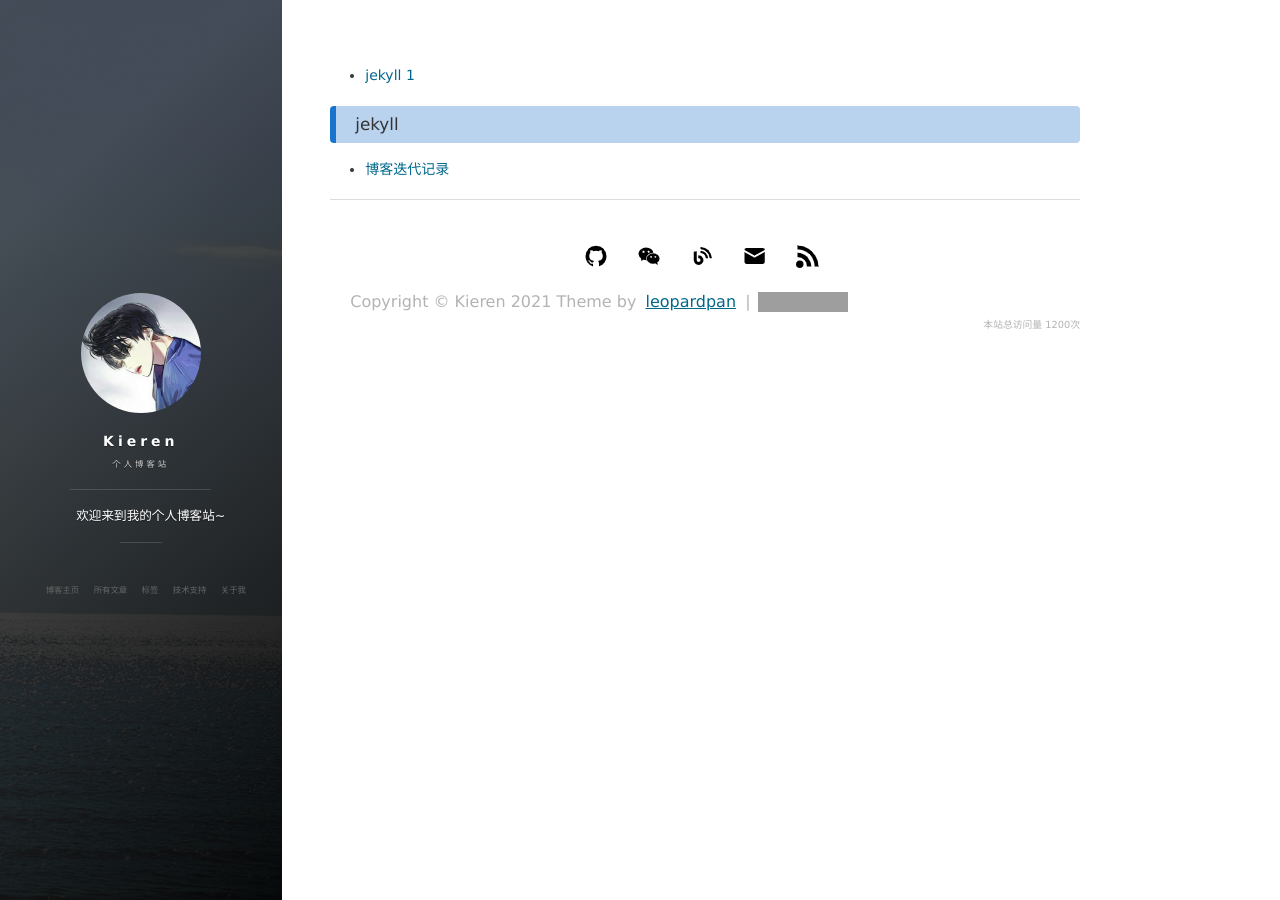
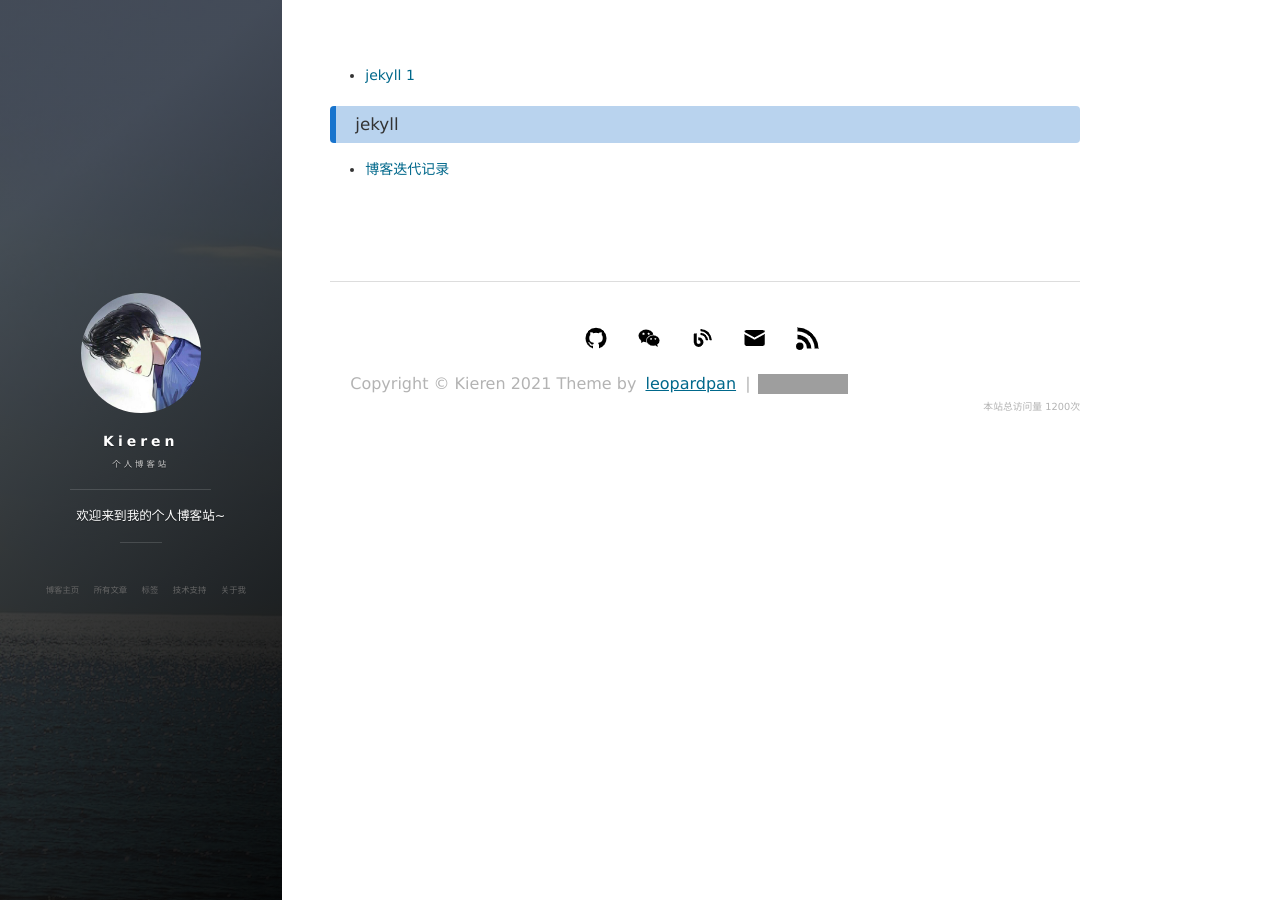
Before and after one commit to Little-Five/Little-Five.github.io, a Jekyll site: the page built from tags.html, in a window 1280 px wide. Built offline with Jekyll 4.4.1, drawn with Linux system fonts in a browser that asks for light colours; nearby versions of some CDN libraries; comment, search, counter and statistics services are not loaded; grey boxes are pictures that could not be loaded.

Commit message:
modify copyright

```diff
--- a/css/main.css
+++ b/css/main.css
@@ -413,6 +413,7 @@ img::-moz-selection {
   .footer {
     display: block;
     padding: 2em 0 0 0;
+    margin-top: 100px;
     border-top: 1px solid #DDDDDD;
     font-size: .7em;
     color: #b3b3b3; }
@@ -420,6 +421,8 @@ img::-moz-selection {
   .footer__copyright {
     display: block;
     margin-bottom: .7em;
+    text-align:center;
+    margin-top: 20px;
   }
   .footer__copyright a {
     color: #a6a6a6;
```
